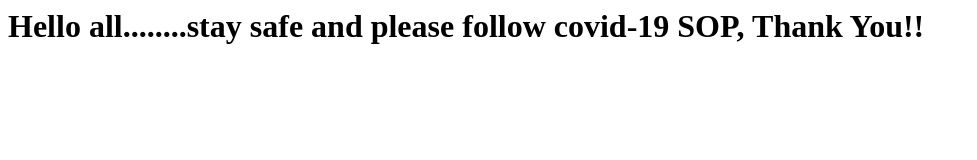
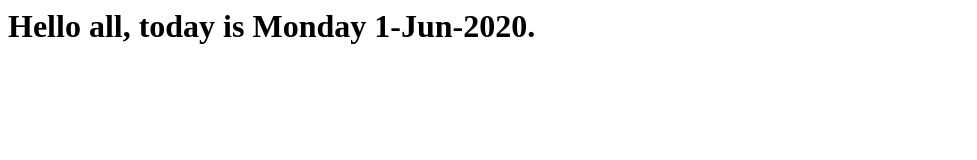
Before and after one commit to Salman-Moin/bootcamp2020, a plain HTML site: page index.html in a window 1280 px wide. Shown: the whole page, without its empty margins (0-977 px from the left). Drawn offline with Linux system fonts and the light colour scheme.

Commit message:
Update index.html

```diff
--- a/index.html
+++ b/index.html
@@ -5,7 +5,7 @@
   <body>
     <div>
       <h1>
-        Hello all........stay safe and please follow covid-19 SOP, Thank You!!
+        Hello all, today is Monday 1-Jun-2020.
       </h1>
     </div>
   </body>
```
